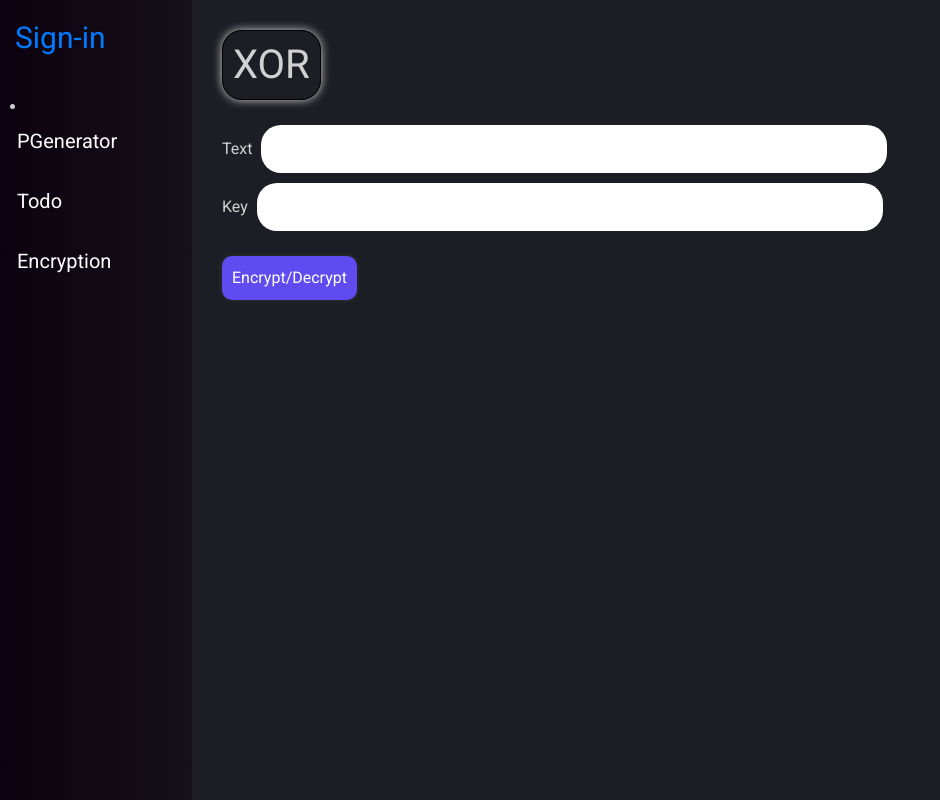
After one commit to NickName-AM/misc_tools, a Django app: page /encryption/xor/ in a window 1280 px wide. The commit adds this page. Shown: the whole page, without its empty margins (0-940 px from the left). Run offline with Django 4.2, Linux system fonts and the light colour scheme.

Commit message:
XOR cipher

```diff
--- /dev/null
+++ b/encryption/urls.py
@@ -0,0 +1,7 @@
+from django.urls import path, include
+from encryption import views
+
+urlpatterns = [
+    path('', views.cipherlist, name='encryption-home'),
+    path('xor/', views.xor, name='encryption-xor'),
+]
--- a/encryption/views.py
+++ b/encryption/views.py
@@ -1,3 +1,34 @@
-from django.shortcuts import render
+from django.shortcuts import render, redirect
+import string
+# Create your views here.
 
-# Create your views here.
+def cipherlist(request):
+    return render(request, 'encryption/cipherlist.html')
+
+
+def xor(request):
+    if request.method == 'GET':
+        return render(request, 'encryption/xor.html')
+
+    elif request.method == 'POST':
+        cipherText = ''
+        allChars = "d=,8hal:W;SvU{3bF0VH\\[.nQ?Y^>/L6R#yM<\"IqPp_E4iA%sN7x'em|f2 c~z}JruGjkOK`&$]9TZwDXCt@5g()-!1*B+o"
+        l = len(allChars)
+
+        string = request.POST['text']
+        key = request.POST['key']
+        if len(string) < 1 or len(key) < 1:
+            messages.error(request, 'Atleast type something')
+            return redirect('encryption-xor')
+
+        if len(string) != len(key):
+            messages.error(request, 'Length of text and key should be same')
+            return redirect('encryption-xor')
+
+        charKey = zip(list(string), list(key))
+
+        for c, k in charKey:
+            cipherChar = allChars[(allChars.index(c) ^ allChars.index(k)) % l]
+            cipherText+=cipherChar
+
+        return render(request, 'encryption/xor.html', {'data': cipherText})
--- a/misc_tools/urls.py
+++ b/misc_tools/urls.py
@@ -24,4 +24,5 @@ urlpatterns = [
     path('pgenerator/', include('pgenerator.urls')),
     path('todo/', include('todo_app.urls')),
     path('users/', include('users.urls')),
+    path('encryption/', include('encryption.urls')),
 ] + static(settings.STATIC_URL, document_root=settings.STATIC_ROOT)
--- a/templates/base.html
+++ b/templates/base.html
@@ -25,8 +25,9 @@
             </div>
             <div class="index">
                 <li>
-                    <ul class="list-items list-item-1"><a href="{% url 'todo-home' %}">Todo</a></ul>
-                    <ul class="list-items list-item-2"><a href="{% url 'pgen-home' %}">PGenerator</a></ul>
+                    <ul class="list-items list-item-1"><a href="{% url 'pgen-home' %}">PGenerator</a></ul>
+                    <ul class="list-items list-item-2"><a href="{% url 'todo-home' %}">Todo</a></ul>
+                    <ul class="list-items list-item-3"><a href="{% url 'encryption-home' %}">Encryption</a></ul>
                 </li>
             </div>
         </div>
--- /dev/null
+++ b/templates/encryption/xor.html
@@ -0,0 +1,26 @@
+{% extends 'base.html' %}
+{% load static %}
+
+{% block title %}Add{% endblock title %}
+
+{% block body %}
+    <h1>XOR</h1>
+    <form method="POST">
+        {% csrf_token %}
+        <div>
+            <label for="text">Text</label>
+            <input type="text" name="text" id="text" class="input-box" size="70" required>
+        </div>
+        <div>
+            <label for="key">Key</label>
+            <input type="text" name="key" id="key" class="input-box" size="70" required>
+        </div>
+        <div>
+            <input type="submit" class="submit-btn" value="Encrypt/Decrypt" style="margin-top: 20px;">
+        </div>
+    </form>
+
+    {% if data %}
+        <p class="error-password">{{ data }}</p>
+    {% endif %}
+{% endblock body %}
```
Also changed, not shown: templates/encryption/cipherlist.html (added, +13 -0 lines).
